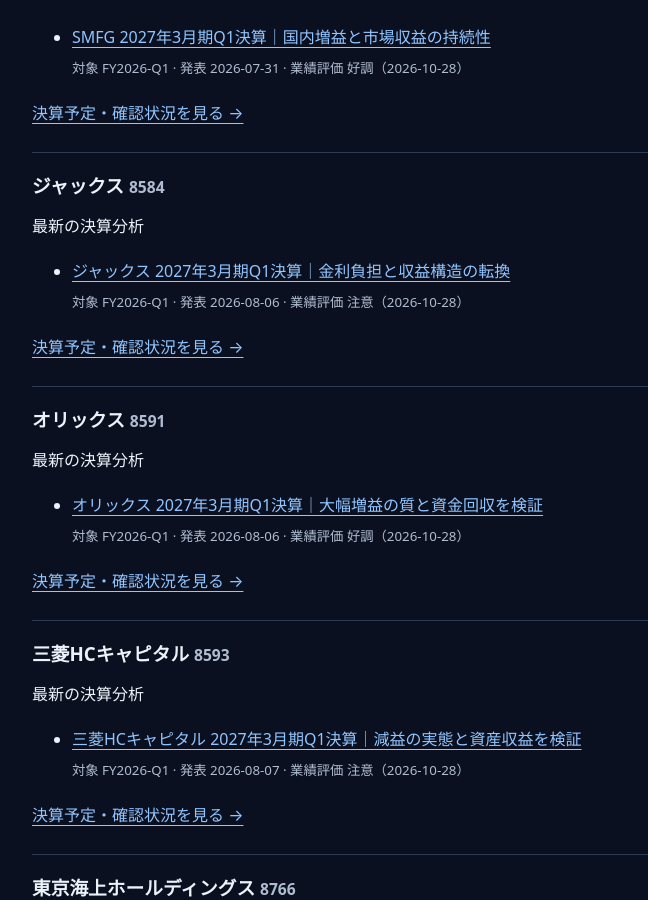
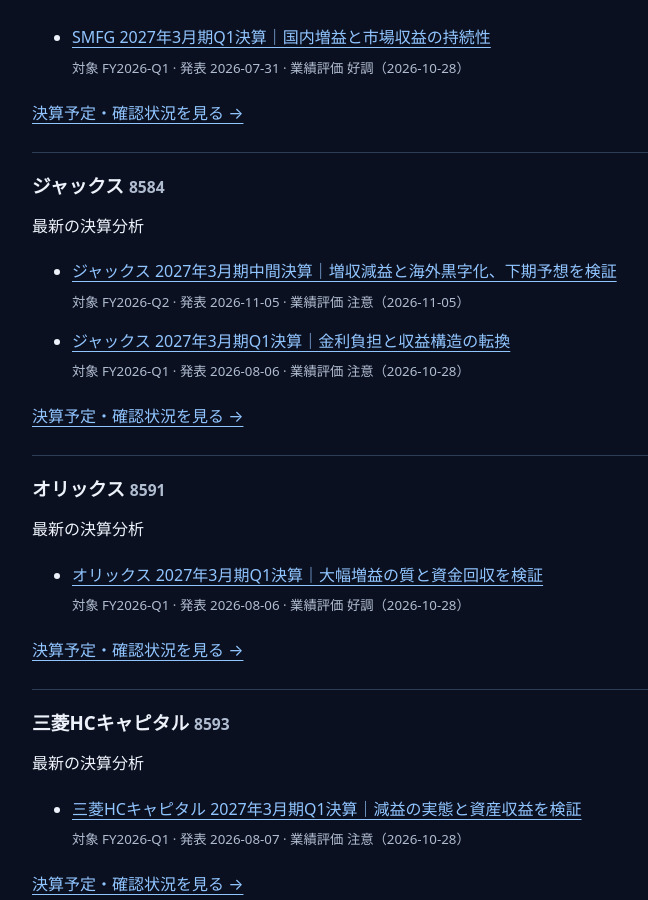
Before and after one commit to nick-shu3/investment-tankyu, a Jekyll site: the page built from companies.html, in a window 1280 px wide and 900 px high, scrolled down 2295 px. Shown: the whole window, without its empty margins (76-724 px from the left). Built offline with Jekyll 4.4.1, drawn with Linux system fonts in a browser that asks for light colours; some of the changed lines change nothing that is shown.

Commit message:
Add JACCS FY2026 interim earnings analysis (#29)

```diff
--- /dev/null
+++ b/_articles/jaccs-fy2026-q2.md
@@ -0,0 +1,98 @@
+---
+title: "ジャックス 2027年3月期中間決算｜増収減益と海外黒字化、下期予想を検証"
+company_id: jaccs
+period: FY2026-Q2
+published: "2026-11-05"
+updated: "2026-11-05"
+announcement: "2026-11-05"
+review_status: 公式資料照合・AI分析
+rating: 注意
+rating_date: "2026-11-05"
+rating_reason: 上期は増収でも調達・システム費用の増加で減益。海外は黒字化したが国内取扱いに弱さがあり、通期利益予想と下期の費用を確認する。
+summary: 調達金利と取扱い、国内外の採算、上期実績と通期見通しの差を前回から検証する。
+conclusions:
+  - 上期は営業収益1.7%増、経常利益14.7%減。調達金利上昇やシステム関連費用が増益を妨げた。
+  - 国内事業は増収減益、海外事業は減収ながらセグメント黒字に転換。インドネシアの構造改革の継続を確認する。
+  - 上期経常利益111.8億円は通期予想110億円を上回るが、通期予想は据え置き。下期の費用・信用コストの見通しは追加資料を待つ。
+---
+
+## 3行サマリー
+
+{% for conclusion in page.conclusions %}
+- {{ conclusion }}
+{% endfor %}
+
+対象は**2027年3月期中間期、2026年4月1日〜9月30日の6か月累計、日本基準・連結**。前年同期は2025年4〜9月。2026年11月5日発表、分析・評価日同日。**業績評価：注意。株価評価：未実施。** 海外子会社の決算期と連結対象期間は国内と異なる場合があり、同じ暦の月の比較と決めつけない。
+
+## 主要業績
+
+単位は百万円、EPSは円。増減率は会社開示値。[J1 PDF通しp.1]
+
+| 指標 | 2026年度上期 | 2025年度上期 | 前年同期比 |
+|:--|--:|--:|--:|
+| 営業収益 | 98,733 | 97,069 | +1.7% |
+| 営業利益 | 11,172 | 13,281 | −15.9% |
+| 経常利益 | 11,180 | 13,102 | −14.7% |
+| 親会社株主帰属中間純利益 | 8,814 | 9,712 | −9.2% |
+| 基本的EPS | 196.83 | 271.26 | — |
+
+営業利益率は11.32%（11,172÷98,733）、前年13.68%（13,281÷97,069）。独自計算、小数第3位四捨五入。EPSは純利益のほか平均株数の変化も受ける。上期の期中平均株式数は4,478万株、前年3,580万株であり、EPS低下を純利益減少だけで説明しない。[J1 p.1〜2]
+
+## 増収減益の理由
+
+会社は、信用保証残高の積み上げと割賦利益繰延残高の戻し入れが増収に寄与した一方、データセンター移転を含むシステム関連費用や、調達金利上昇に伴う金融費用が増加したと説明する。営業費用は875億60百万円、前年同期比4.5%増。[J1 p.4]
+
+国内では利上げの影響によるクレジットの申込み減少やシェア低下が見られた。オートローンは取扱高・営業収益とも減少。カードショッピングは一部提携終了やポイント条件変更で取扱いが減る一方、分割・リボ払い手数料引き上げが営業収益を支えた。家賃保証と銀行個人ローン保証は取引拡大した。[J1 p.4〜5]
+
+**分析：** 金利上昇分の価格転嫁は収益を守る一方、申込み・取扱いの減少との両立が課題。繰延利益の戻し入れも含む増収を、将来の新規契約の伸びと同一視しない。
+
+## 国内・海外事業
+
+| セグメント | 営業収益：上期 | 前年同期比 | セグメント利益：上期 | 前年同期 |
+|:--|--:|--:|--:|--:|
+| 国内 | 88,409百万円 | +3.0% | 10,981百万円 | 利益21.5%減（会社開示） |
+| 海外 | 10,285百万円 | −8.3% | 116百万円 | −721百万円 |
+
+セグメント間取引等により、表の収益合計は連結営業収益と一致しない。[J1 p.5〜7]
+
+海外ではベトナム・フィリピンの四輪等が堅調。一方、インドネシアでは未収債権の高止まりを受け、四輪・中古二輪の取扱停止を継続し、収益が減少。海外のセグメント利益は黒字に戻ったが、単に取扱いを縮小すれば未収債権が直ちに解消するわけではない。信用コストと残高の回収を確認する。[J1 p.5〜6]
+
+前回記事では海外・全社取扱高に資料間の不一致があったため、今回も数値の整合を別資料で再確認するまで当該数値の比較を掲載しない。国内外の時期・対象範囲の違いにも注意する。
+
+## 通期予想・配当と下期の論点
+
+会社は通期営業収益予想を**1,925億円から1,965億円**に引き上げた。営業利益・経常利益は各110億円、親会社株主帰属純利益は100億円で維持。修正後予想も前年実績比で経常利益45.7%減、純利益34.7%減となる。年間配当予想は中間100円・期末100円の200円で変更なし。[J1 p.1]
+
+上期経常利益111億80百万円は、通期予想110億円の**101.6%**（11,180÷11,000、独自計算）。通期予想から上期実績を引くと、**下期は経常損失1億80百万円に相当**する（11,000−11,180＝−180百万円）。これは差額による計算上の見通しであり、下期の実績ではない。
+
+**未確認：** 上期超過にもかかわらず通期利益を維持した理由の詳細と下期費用の内訳は、今回入手できた短信だけでは確定できない。構造改革・システム費用や信用コストのどれがどれだけ影響するかを推測で埋めず、会社の業績予想修正資料と11月11日予定の決算説明会資料で確認する。[J1 p.2、p.8]
+
+## 財務・資金調達
+
+| 連結残高 | 2026年9月末 | 2026年3月末 |
+|:--|--:|--:|
+| 現金及び預金（百万円） | 153,801 | 144,845 |
+| 割賦売掛金（百万円） | 3,247,481 | 3,278,004 |
+| 総資産（百万円） | 3,728,302 | 3,752,420 |
+| 自己資本比率 | 8.2% | 7.9% |
+
+会社は、割賦売掛金の減少等による総資産減少と、債権流動化借入金等の有利子負債の減少を説明する。ノンバンクの貸付・債権と資金調達は事業そのものに結び付くため、一般企業と同じ基準で負債額やキャッシュフローを単純評価しない。今回の短信には中間CF計算書の数値を確認できず、営業CF・設備投資・FCFは未確認とする。[J1 p.1・8〜9]
+
+## 前回の確認点と次回
+
+| 前回の注目点 | 今回確認できたこと | 次回確認すること |
+|:--|:--|:--|
+| 金利と価格転嫁 | 金融費用増、利上げの影響で国内申込み・取扱いに弱さ | 調達金利、採算と新規契約の回復 |
+| 国内事業 | 保証収益等が増収を支えたがセグメント利益は減少 | クレジット需要と信用コスト |
+| インドネシア | リスクの高い商品の取扱停止を継続、海外全体は黒字化 | 未収債権・回収と国別採算 |
+| 利益予想と還元 | 上期経常利益は通期予想を超過、年間配当予想200円 | 下期の費用見通し、説明会資料と配当方針 |
+
+**総合評価：注意（2026年11月5日）。** 海外の黒字化と保証収益は前向きだが、国内の増収減益、調達・システム費用、下期予想の詳細が焦点。業績評価は割安判断や売買推奨ではない。
+
+## 出典・計算方法・更新履歴
+
+- J1：[2027年3月期第2四半期決算短信](https://assets.minkabu.jp/news/article_media_content/urn:newsml:tdnet.info:20261104564387/140120261104564387.pdf)（2026年11月5日、会社の適時開示原文の転載。ページはPDF通し番号）。
+- [公式IRカレンダー](https://www.jaccs.co.jp/corporate/ir/calender/)：決算説明会は2026年11月11日予定。次回の正確な決算発表日は未確認。
+- [前回Q1分析]({{ '/articles/jaccs-fy2026-q1.html' | relative_url }})：前回の資料間不一致と当時の記録を保持する。
+- 利益率＝営業利益÷営業収益。経常利益の進捗率＝上期実績÷通期予想、下期見通し＝通期予想−上期実績。百万円未満切捨ての会社表示を使用。
+- 2026年11月5日：初版作成。本人コメントは未提供。
--- a/_data/earnings_calendar.json
+++ b/_data/earnings_calendar.json
@@ -49,11 +49,9 @@
     },
     {
       "company_id": "jaccs",
-      "date": "2026-11-05",
-      "period": "2027年3月期 第2四半期",
+      "status": "unknown",
       "source": "https://www.jaccs.co.jp/corporate/ir/calender/",
-      "time": "",
-      "status": "scheduled",
+      "note": "2026年11月5日の中間決算発表を確認。次回の決算発表日時は未確認。11月11日は説明会。",
       "checked": "2026-11-05"
     },
     {
```
